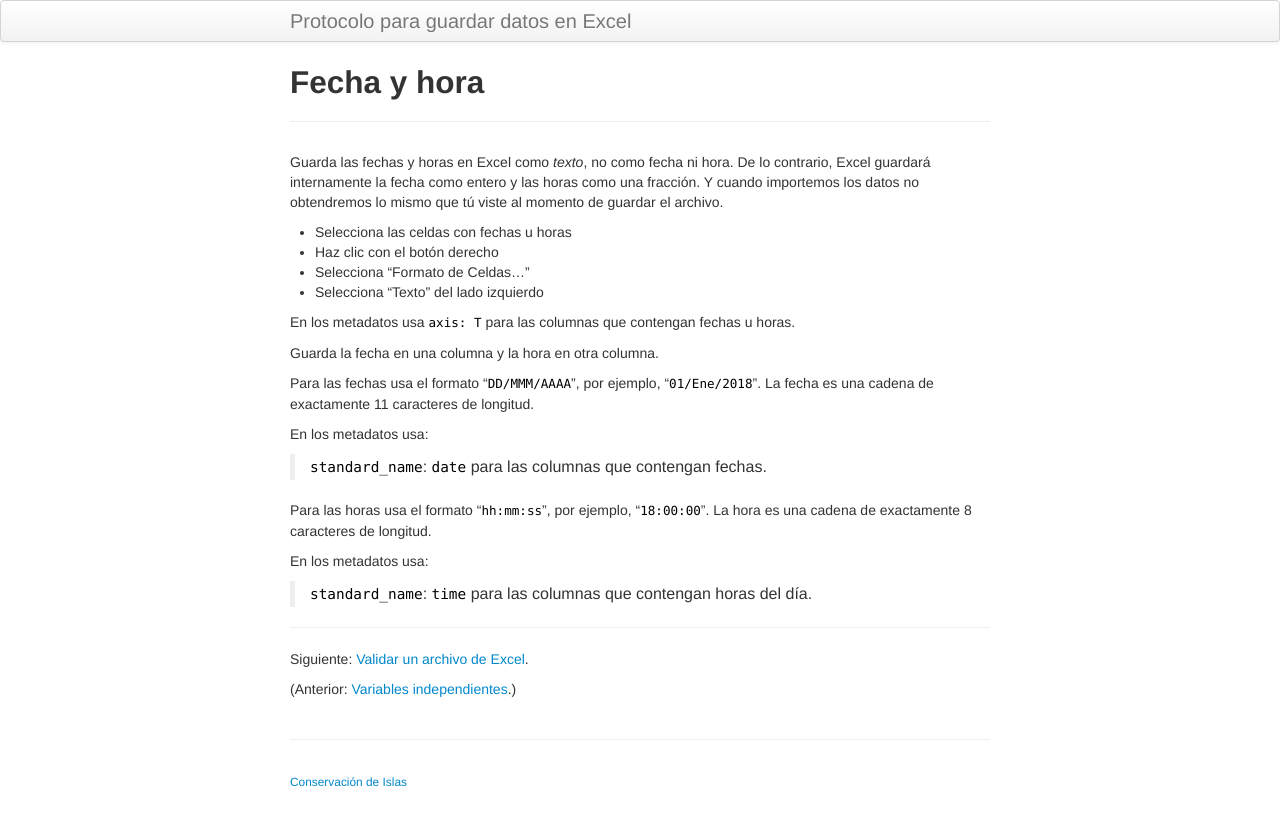
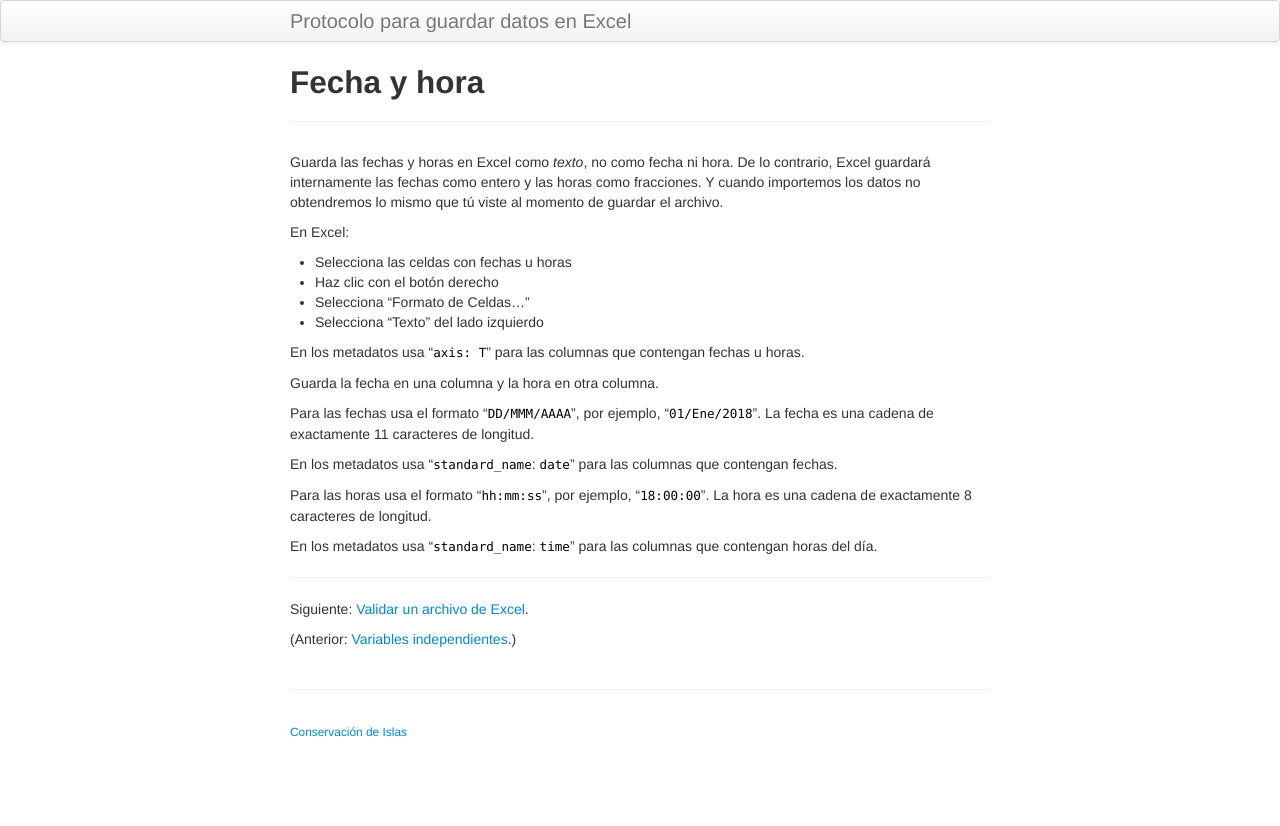
Before and after one commit to MaritzaB/datos_en_excel, a Jekyll site: the page built from pages/tiempo.md, in a window 1280 px wide. Shown: the top 826 px of the page. Built offline with Jekyll 4.4.1, drawn with Linux system fonts in a browser that asks for light colours.

Commit message:
Indica los metadatos _inline_ en lugar de con _bullets_

```diff
--- a/pages/tiempo.md
+++ b/pages/tiempo.md
@@ -4,28 +4,26 @@ title: Fecha y hora
 description: Formato para guardar fechas y horas
 ---
 
-Guarda las fechas y horas en Excel como _texto_, no como fecha ni hora. De lo contrario, Excel guardará internamente la fecha como entero y las horas como una fracción. Y cuando importemos los datos no obtendremos lo mismo que tú viste al momento de guardar el archivo.
+Guarda las fechas y horas en Excel como _texto_, no como fecha ni hora. De lo contrario, Excel guardará internamente las fechas como entero y las horas como fracciones. Y cuando importemos los datos no obtendremos lo mismo que tú viste al momento de guardar el archivo.
+
+En Excel:
 
 - Selecciona las celdas con fechas u horas
 - Haz clic con el botón derecho
 - Selecciona "Formato de Celdas..."
 - Selecciona "Texto" del lado izquierdo
 
-En los metadatos usa `axis: T` para las columnas que contengan fechas u horas.
+En los metadatos usa "`axis: T`" para las columnas que contengan fechas u horas.
 
 Guarda la fecha en una columna y la hora en otra columna.
 
 Para las fechas usa el formato "`DD/MMM/AAAA`", por ejemplo, "`01/Ene/2018`". La fecha es una cadena de exactamente 11 caracteres de longitud.
 
-En los metadatos usa:
-> `standard_name`: `date`
-para las columnas que contengan fechas.
+En los metadatos usa "`standard_name`: `date`" para las columnas que contengan fechas.
 
 Para las horas usa el formato "`hh:mm:ss`", por ejemplo, "`18:00:00`". La hora es una cadena de exactamente 8 caracteres de longitud.
 
-En los metadatos usa:
-> `standard_name`: `time`
-para las columnas que contengan horas del día.
+En los metadatos usa "`standard_name`: `time`" para las columnas que contengan horas del día.
 
 ---
 
```
